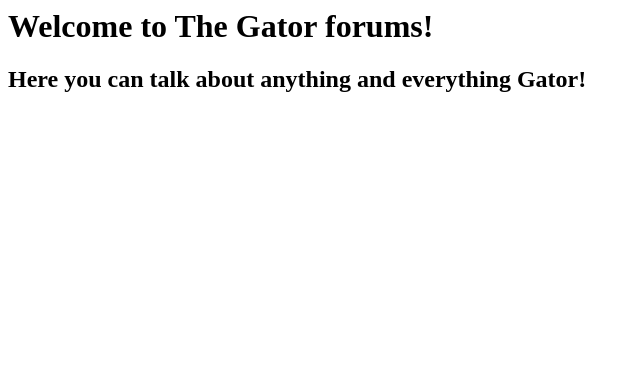
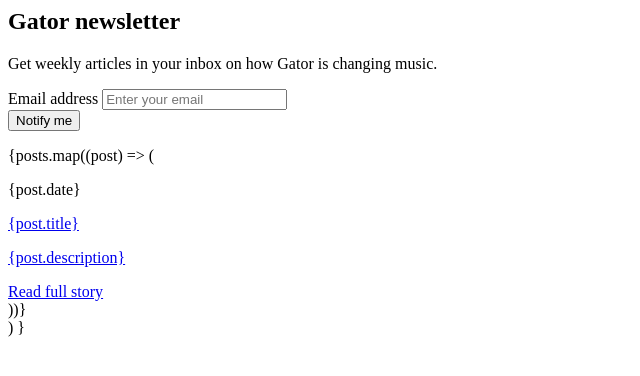
Before and after one commit to JC306010/Gator-Official-Studios, a plain HTML site: page <head>.html in a window 1280 px wide. Shown: the whole page, without its empty margins (0-640 px from the left). Drawn offline with Linux system fonts and the light colour scheme.

```diff
--- a/<head>.html
+++ b/<head>.html
@@ -1,4 +1,56 @@
-<head>
-    <h1>Welcome to The Gator forums!</h1>
-    <h2>Here you can talk about anything and everything Gator!</h2>
-</head>
+<html>
+    <div className="bg-white px-4 pt-16 pb-20 sm:px-6 lg:px-8 lg:pt-24 lg:pb-28">
+      <div className="relative mx-auto max-w-lg divide-y-2 divide-gray-200 lg:max-w-7xl">
+        <div>
+          <h2 className="text-3xl font-bold tracking-tight text-gray-900 sm:text-4xl">Gator newsletter</h2>
+          <div className="mt-3 sm:mt-4 lg:grid lg:grid-cols-2 lg:items-center lg:gap-5">
+            <p className="text-xl text-gray-500">Get weekly articles in your inbox on how Gator is changing music.</p>
+            <form className="mt-6 flex flex-col sm:flex-row lg:mt-0 lg:justify-end">
+              <div>
+                <label htmlFor="email-address" className="sr-only">
+                  Email address
+                </label>
+                <input
+                  id="email-address"
+                  name="email-address"
+                  type="email"
+                  autoComplete="email"
+                  required
+                  className="w-full appearance-none rounded-md border border-gray-300 bg-white px-4 py-2 text-base text-gray-900 placeholder-gray-500 focus:border-indigo-500 focus:outline-none focus:ring-indigo-500 lg:max-w-xs"
+                  placeholder="Enter your email"
+                />
+              </div>
+              <div className="mt-2 flex w-full flex-shrink-0 rounded-md shadow-sm sm:mt-0 sm:ml-3 sm:inline-flex sm:w-auto">
+                <button
+                  type="button"
+                  className="flex w-full items-center justify-center rounded-md border border-transparent bg-indigo-600 px-4 py-2 text-base font-medium text-white hover:bg-indigo-700 focus:outline-none focus:ring-2 focus:ring-indigo-500 focus:ring-offset-2 sm:inline-flex sm:w-auto"
+                >
+                  Notify me
+                </button>
+              </div>
+            </form>
+          </div>
+        </div>
+        <div className="mt-6 grid gap-16 pt-10 lg:grid-cols-2 lg:gap-x-5 lg:gap-y-12">
+          {posts.map((post) => (
+            <div key={post.title}>
+              <p className="text-sm text-gray-500">
+                <time dateTime={post.datetime}>{post.date}</time>
+              </p>
+              <a href="#" className="mt-2 block">
+                <p className="text-xl font-semibold text-gray-900">{post.title}</p>
+                <p className="mt-3 text-base text-gray-500">{post.description}</p>
+              </a>
+              <div className="mt-3">
+                <a href={post.href} className="text-base font-semibold text-indigo-600 hover:text-indigo-500">
+                  Read full story
+                </a>
+              </div>
+            </div>
+          ))}
+        </div>
+      </div>
+    </div>
+  )
+}
+</html>
```
